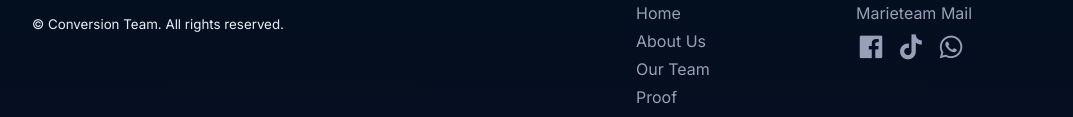
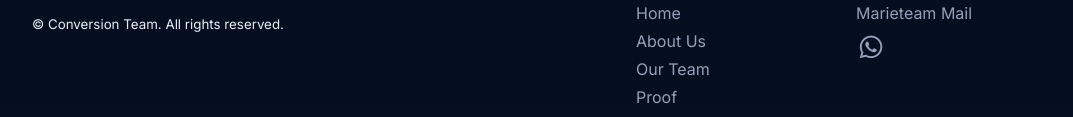
Before and after one commit to johnnykae/marieteam-ecommerce, a plain HTML site: page contact.html in a window 1280 px wide. Shown: the part 1167-1284 px from the top of the page, without its empty margins (86-1159 px from the left). Drawn offline with nearby package versions, Linux system fonts and the light colour scheme.

Commit message:
Update contact.html

```diff
--- a/contact.html
+++ b/contact.html
@@ -122,10 +122,10 @@
                 <h4>Contact</h4>
                 <a href="mailto:marieteam.ecommerce@gmail.com">Marieteam Mail</a>
                 <div class="social-icons">
-                    <a href="https://www.facebook.com/profile.php?id=61580540453205" aria-label="Facebook"><i
+                    <!-- <a href="https://www.facebook.com/profile.php?id=61580540453205" aria-label="Facebook"><i
                             class="bx bxl-facebook-square"></i></a>
                     <a href="https://tiktok.com/@johndaveshopify" aria-label="Facebook"><i
-                            class="bx bxl-tiktok"></i></a>
+                            class="bx bxl-tiktok"></i></a> -->
                     <a href="https://wa.me/+16139272170?text=Hi,contacting from Marie Team Website"
                         aria-label="Whatsapp"><i class="bx bxl-whatsapp"></i></a>
                 </div>
```
